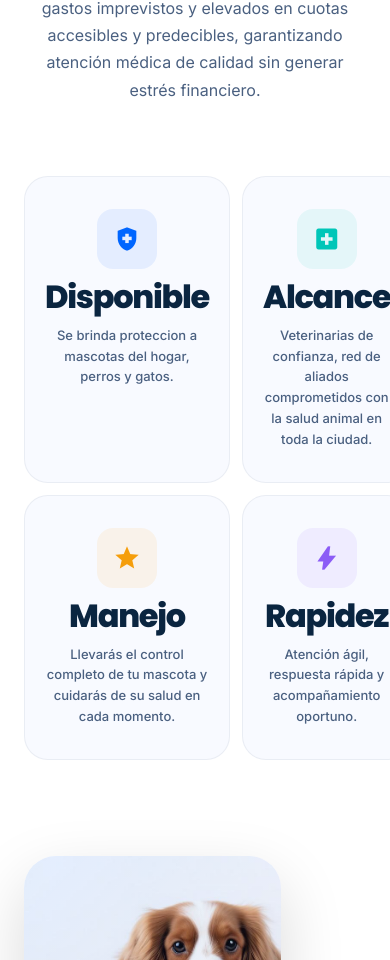
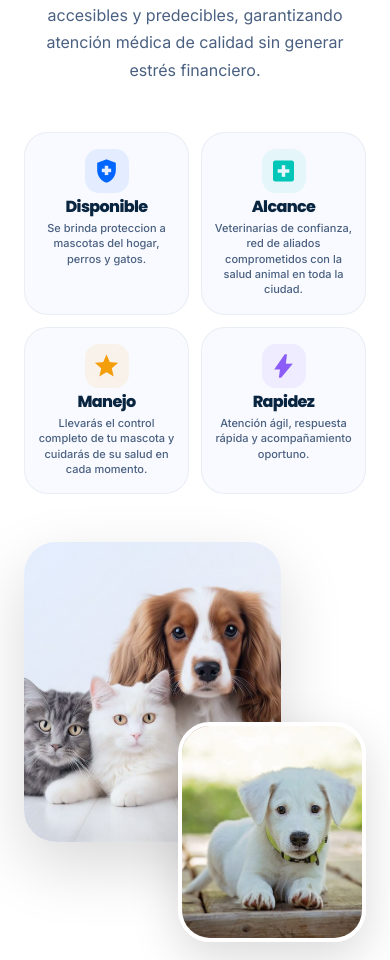
Before and after one commit to RCMEDINA2004/pet_protection_website, a React (Vite) app: page / in a window 390 px wide. Shown: the part 1267-2227 px from the top of the page. Built offline with nearby package versions, Linux system fonts and the light colour scheme.

Commit message:
Configuracion del responsive prueba 3 y definitiva

```diff
--- a/src/components/WhatIs.css
+++ b/src/components/WhatIs.css
@@ -53,8 +53,8 @@
   display: flex;
   flex-direction: column;
   align-items: center;
-  gap: 12px;
-  padding: 32px 20px;
+  gap: 10px;
+  padding: 24px 16px;
   background: #F8FAFF;
   border-radius: var(--radius-lg);
   border: 1px solid rgba(10,37,64,0.06);
@@ -69,9 +69,9 @@
 }
 
 .whatis__stat-icon {
-  width: 60px;
-  height: 60px;
-  border-radius: 16px;
+  width: 56px;
+  height: 56px;
+  border-radius: 14px;
   display: flex;
   align-items: center;
   justify-content: center;
@@ -79,7 +79,7 @@
 
 .whatis__stat-value {
   font-family: 'Poppins', sans-serif;
-  font-size: 32px;
+  font-size: clamp(24px, 2.5vw, 28px);
   font-weight: 800;
   color: var(--color-navy);
   letter-spacing: -0.04em;
@@ -88,9 +88,10 @@
 
 .whatis__stat-label {
   font-family: 'Inter', sans-serif;
-  font-size: 13px;
+  font-size: clamp(11px, 1.2vw, 13px);
   font-weight: 500;
   color: var(--text-dark-muted);
+  line-height: 1.4;
 }
 
 /* Main Grid */
@@ -248,16 +249,82 @@
 }
 
 /* Responsive */
+@media (max-width: 1200px) {
+  .whatis__stats {
+    grid-template-columns: repeat(4, 1fr);
+    gap: 16px;
+  }
+  .whatis__stat {
+    padding: 20px 12px;
+    gap: 8px;
+  }
+}
+
 @media (max-width: 1024px) {
-  .whatis__stats { grid-template-columns: repeat(2, 1fr); }
-  .whatis__grid { grid-template-columns: 1fr; gap: 48px; }
+  .whatis__stats {
+    grid-template-columns: repeat(2, 1fr);
+    gap: 16px;
+  }
+  .whatis__stat {
+    padding: 20px 14px;
+  }
+  .whatis__grid {
+    grid-template-columns: 1fr;
+    gap: 48px;
+  }
   .whatis__visual { height: 400px; }
   .whatis__float-badge { right: 0; }
 }
 
-@media (max-width: 600px) {
+@media (max-width: 768px) {
   .whatis { padding: 80px 0; }
-  .whatis__stats { grid-template-columns: 1fr 1fr; gap: 12px; }
+  .whatis__stats {
+    grid-template-columns: repeat(2, 1fr);
+    gap: 14px;
+    margin-bottom: 64px;
+  }
+  .whatis__stat {
+    padding: 18px 12px;
+    gap: 8px;
+  }
+  .whatis__stat-icon {
+    width: 48px;
+    height: 48px;
+  }
+  .whatis__stat-value {
+    font-size: clamp(18px, 2.2vw, 24px);
+  }
+  .whatis__stat-label {
+    font-size: 12px;
+  }
   .whatis__highlights-grid { grid-template-columns: 1fr; }
   .whatis__cta { width: 100%; justify-content: center; }
 }
+
+@media (max-width: 600px) {
+  .whatis { padding: 60px 0; }
+  .whatis__header {
+    margin-bottom: 48px;
+  }
+  .whatis__stats {
+    grid-template-columns: 1fr 1fr;
+    gap: 12px;
+    margin-bottom: 48px;
+  }
+  .whatis__stat {
+    padding: 16px 10px;
+    gap: 6px;
+  }
+  .whatis__stat-icon {
+    width: 44px;
+    height: 44px;
+  }
+  .whatis__stat-value {
+    font-size: clamp(16px, 2.4vw, 20px);
+  }
+  .whatis__stat-label {
+    font-size: 11px;
+  }
+  .whatis__highlights-grid { grid-template-columns: 1fr; }
+  .whatis__cta { width: 100%; justify-content: center; }
+}
```
